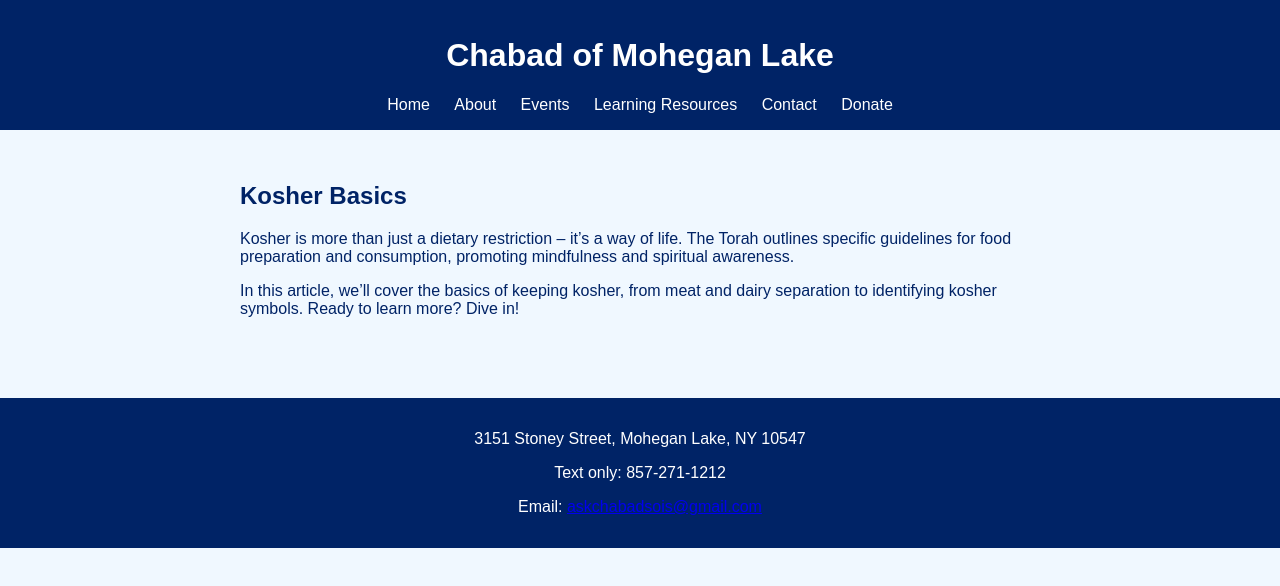
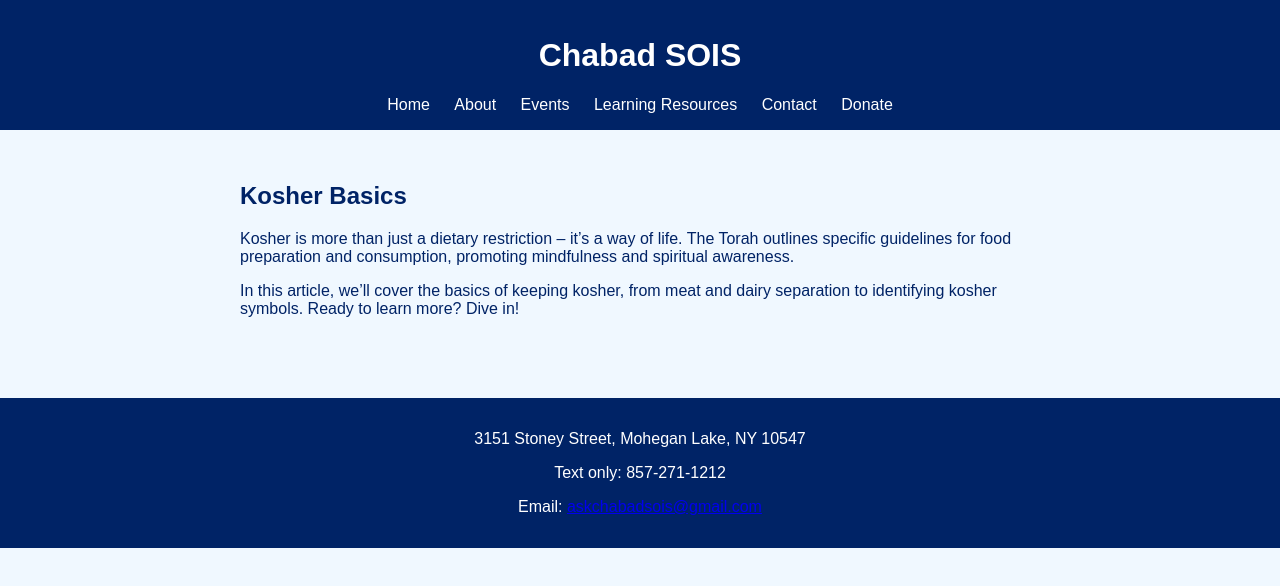
Before and after one commit to Mshaf397/Chabad-SOIS-, a plain HTML site: page article3.html in a window 1280 px wide. Drawn offline with Linux system fonts and the light colour scheme.

Commit message:
Update article3.html

```diff
--- a/article3.html
+++ b/article3.html
@@ -3,13 +3,13 @@
 <head>
   <meta charset="UTF-8" />
   <meta name="viewport" content="width=device-width, initial-scale=1" />
-  <title>Kosher Basics - Chabad of Mohegan Lake</title>
+  <title>Kosher Basics - Chabad SOIS</title>
   <link rel="stylesheet" href="styles.css" />
 </head>
 <body>
 
 <header>
-  <h1>Chabad of Mohegan Lake</h1>
+  <h1>Chabad SOIS</h1>
   <nav>
     <a href="index.html">Home</a>
     <a href="about.html">About</a>
```
